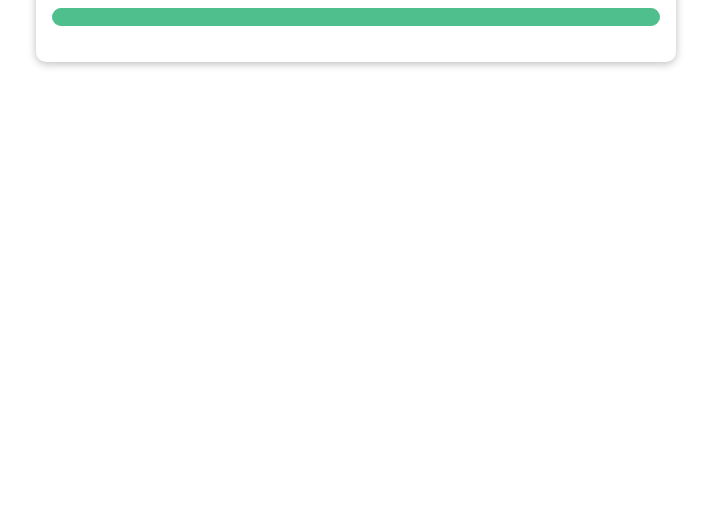
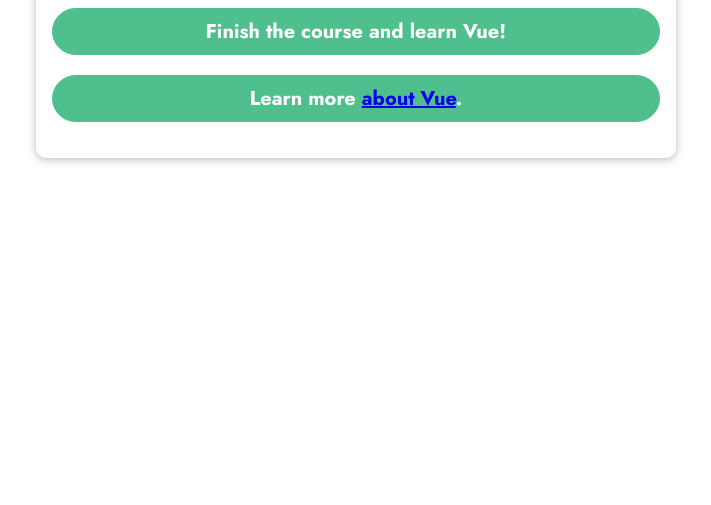
Before and after one commit to ManuelBlaze/Vue-basics, a plain HTML site: page index.html in a window 1280 px wide. Shown: the part 295-800 px from the top of the page, without its empty margins (284-995 px from the left). Drawn offline with nearby package versions, Linux system fonts and the light colour scheme.

Commit message:
Basics elements

```diff
--- a/app.js
+++ b/app.js
@@ -0,0 +1,21 @@
+// initialize app
+const app = Vue.createApp({
+  data() {
+    return {
+      courseGoalA: "Finish the course and learn Vue!",
+      courseGoalB: "Master Vue and build amazing apps!",
+      vueLink: "https://vuejs.org/",
+    };
+  },
+  methods: {
+    outputGoal() {
+      const randomNumber = Math.random();
+      const { courseGoalA, courseGoalB } = this;
+
+      return randomNumber < 0.5 ? courseGoalA : courseGoalB;
+    },
+  },
+});
+
+/* mount app in DOM allow us to link Vue to section with id user-goal */
+app.mount("#user-goal");
--- a/index.html
+++ b/index.html
@@ -12,13 +12,17 @@
     <script src="https://unpkg.com/vue@next" defer></script>
     <script src="app.js" defer></script>
   </head>
+
   <body>
     <header>
       <h1>Vue Course Goals</h1>
     </header>
+
     <section id="user-goal">
       <h2>My Course Goal</h2>
-      <p></p>
+      <!-- <p v-html="outputGoal()"></p> -->
+      <p>{{ outputGoal() }}</p>
+      <p>Learn more <a v-bind:href="vueLink" target="_blank">about Vue</a>.</p>
     </section>
   </body>
 </html>
```
